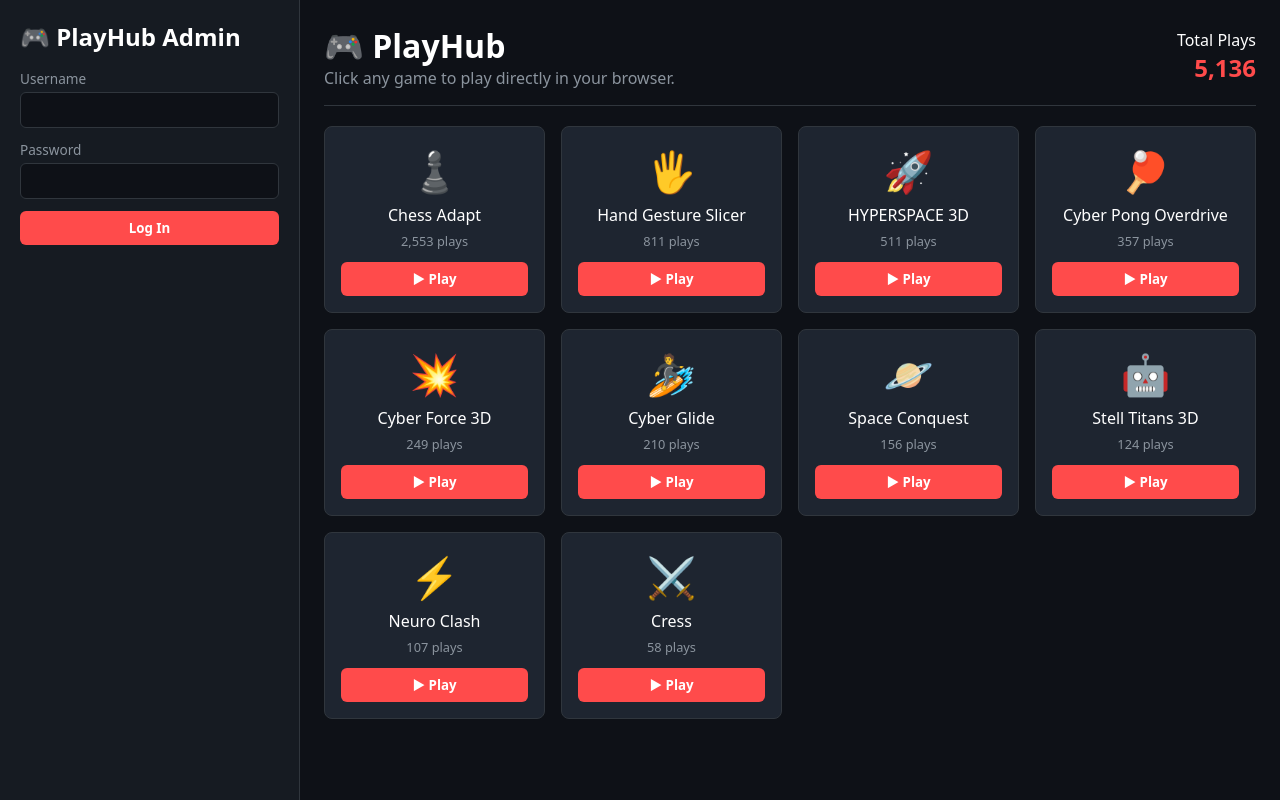
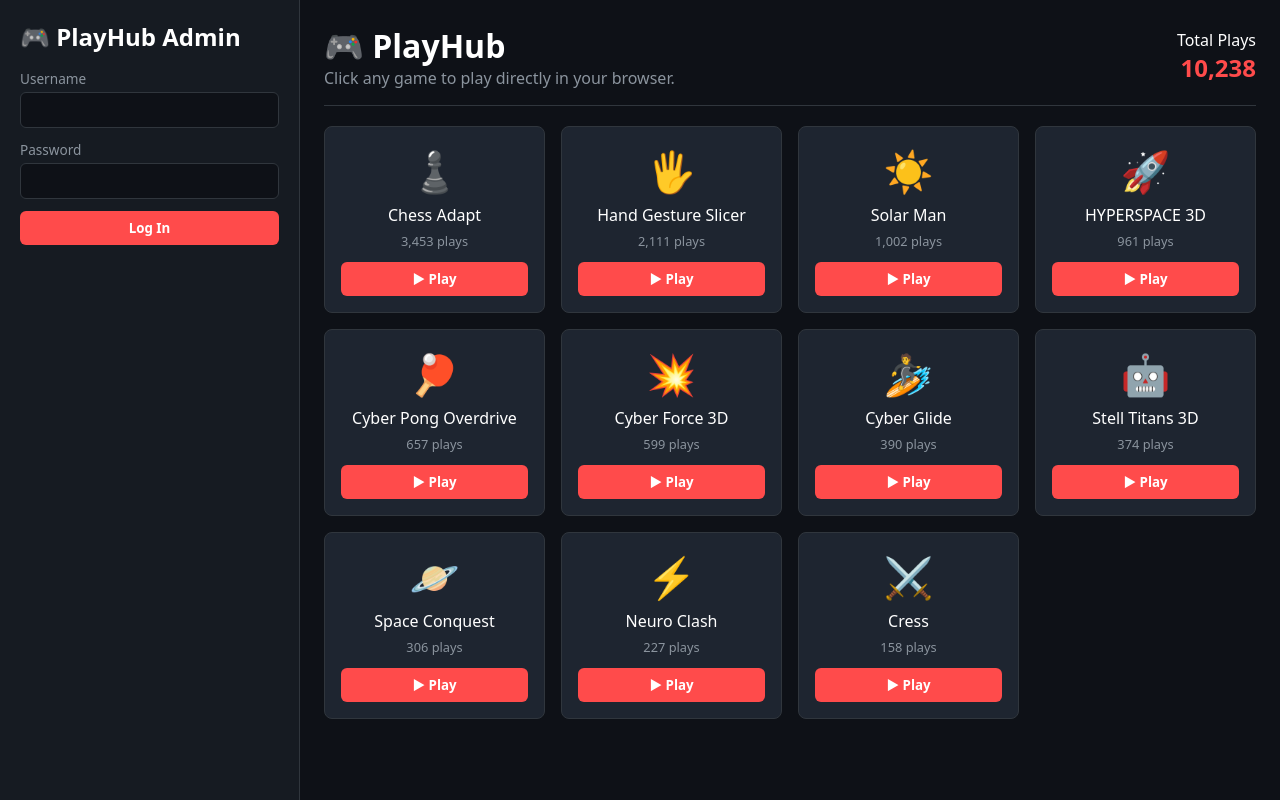
Before and after one commit to mycreateforme-dotcom/PlayHub, a plain HTML site: page index.html in a window 1280 px wide. Drawn offline with Linux system fonts and the light colour scheme.

Commit message:
Update index.html

```diff
--- a/index.html
+++ b/index.html
@@ -66,8 +66,8 @@
       <div class="form-group">
         <label>Icon</label>
         <select id="g-icon">
-          <option>🎮</option><option>🚀</option><option>⚔️</option><option>🤖</option>
-          <option>⚡</option><option>🏓</option><option>💥</option><option>🏄</option><option>🪐</option><option>♟️</option>
+          <option>🎮</option><option>☀️</option><option>🚀</option><option>⚔️</option><option>🤖</option>
+          <option>⚡</option><option>🏓</option><option>💥</option><option>🏄</option><option>🪐</option><option>♟️</option><option>🖐️</option>
         </select>
       </div>
       <div class="form-group"><label>Initial Plays</label><input type="number" id="g-plays" value="0" min="0" /></div>
@@ -109,29 +109,32 @@
 
   <script>
     const INITIAL_GAMES = [
-      {"id": "game_chess_adapt", "title": "Chess Adapt", "url": "https://mycreateforme-dotcom.github.io/Chess-Adapt-/", "icon": "♟️", "plays": 2553},
-      {"id": "game_hand_gesture_slicer", "title": "Hand Gesture Slicer", "url": "https://mycreateforme-dotcom.github.io/Hand-Gesture-Slicer/", "icon": "🖐️", "plays": 811},
-      {"id": "game_cfm", "title": "HYPERSPACE 3D", "url": "https://mycreateforme-dotcom.github.io/GameCFM/", "icon": "🚀", "plays": 511},
-      {"id": "game_cyber_pong", "title": "Cyber Pong Overdrive", "url": "https://mycreateforme-dotcom.github.io/CYBER-PONG-OVERDRIVE/", "icon": "🏓", "plays": 357},
-      {"id": "game_cyber_force_3d", "title": "Cyber Force 3D", "url": "https://mycreateforme-dotcom.github.io/CYBER-FORCE3D/", "icon": "💥", "plays": 249},
-      {"id": "game_cyber_glide", "title": "Cyber Glide", "url": "https://mycreateforme-dotcom.github.io/CYBER-GLIDE/", "icon": "🏄", "plays": 210},
-      {"id": "game_space_conquest", "title": "Space Conquest", "url": "https://mycreateforme-dotcom.github.io/Space-Conquest/", "icon": "🪐", "plays": 156},
-      {"id": "game_stell_titans", "title": "Stell Titans 3D", "url": "https://mycreateforme-dotcom.github.io/Stell-Titans-3D/", "icon": "🤖", "plays": 124},
-      {"id": "game_neuro_clash", "title": "Neuro Clash", "url": "https://mycreateforme-dotcom.github.io/Nuero-Clash/", "icon": "⚡", "plays": 107},
-      {"id": "game_cress", "title": "Cress", "url": "https://mycreateforme-dotcom.github.io/cress/", "icon": "⚔️", "plays": 58}
+      {"id": "game_chess_adapt", "title": "Chess Adapt", "url": "https://mycreateforme-dotcom.github.io/Chess-Adapt-/", "icon": "♟️", "plays": 3453},
+      {"id": "game_hand_gesture_slicer", "title": "Hand Gesture Slicer", "url": "https://mycreateforme-dotcom.github.io/Hand-Gesture-Slicer/", "icon": "🖐️", "plays": 2111},
+      {"id": "game_solar_man", "title": "Solar Man", "url": "https://ritugnsolarman.netlify.app/", "icon": "☀️", "plays": 1002},
+      {"id": "game_cfm", "title": "HYPERSPACE 3D", "url": "https://mycreateforme-dotcom.github.io/GameCFM/", "icon": "🚀", "plays": 961},
+      {"id": "game_cyber_pong", "title": "Cyber Pong Overdrive", "url": "https://mycreateforme-dotcom.github.io/CYBER-PONG-OVERDRIVE/", "icon": "🏓", "plays": 657},
+      {"id": "game_cyber_force_3d", "title": "Cyber Force 3D", "url": "https://mycreateforme-dotcom.github.io/CYBER-FORCE3D/", "icon": "💥", "plays": 599},
+      {"id": "game_cyber_glide", "title": "Cyber Glide", "url": "https://mycreateforme-dotcom.github.io/CYBER-GLIDE/", "icon": "🏄", "plays": 390},
+      {"id": "game_stell_titans", "title": "Stell Titans 3D", "url": "https://mycreateforme-dotcom.github.io/Stell-Titans-3D/", "icon": "🤖", "plays": 374},
+      {"id": "game_space_conquest", "title": "Space Conquest", "url": "https://mycreateforme-dotcom.github.io/Space-Conquest/", "icon": "🪐", "plays": 306},
+      {"id": "game_neuro_clash", "title": "Neuro Clash", "url": "https://mycreateforme-dotcom.github.io/Nuero-Clash/", "icon": "⚡", "plays": 227},
+      {"id": "game_cress", "title": "Cress", "url": "https://mycreateforme-dotcom.github.io/cress/", "icon": "⚔️", "plays": 158}
     ];
 
-    const STORAGE_KEY = "playhub_games_v5";
+    const STORAGE_KEY = "playhub_games_v8";
     let games = JSON.parse(localStorage.getItem(STORAGE_KEY)) || INITIAL_GAMES;
     let isAdmin = false;
     let activeUrl = "";
 
     function save() {
+      games.sort((a, b) => (parseInt(b.plays) || 0) - (parseInt(a.plays) || 0));
       localStorage.setItem(STORAGE_KEY, JSON.stringify(games));
       render();
     }
 
     function render() {
+      games.sort((a, b) => (parseInt(b.plays) || 0) - (parseInt(a.plays) || 0));
       const total = games.reduce((s, g) => s + (parseInt(g.plays) || 0), 0);
       document.getElementById("total-count").innerText = total.toLocaleString();
 
@@ -212,7 +215,7 @@
       const icon = document.getElementById("g-icon").value;
       const plays = parseInt(document.getElementById("g-plays").value) || 0;
       if (!title || !url) return alert("Please provide Title and URL.");
-      games.unshift({ id: `game_${Date.now()}`, title, url, icon, plays });
+      games.push({ id: `game_${Date.now()}`, title, url, icon, plays });
       document.getElementById("g-title").value = "";
       document.getElementById("g-url").value = "";
       document.getElementById("g-plays").value = "0";
```
